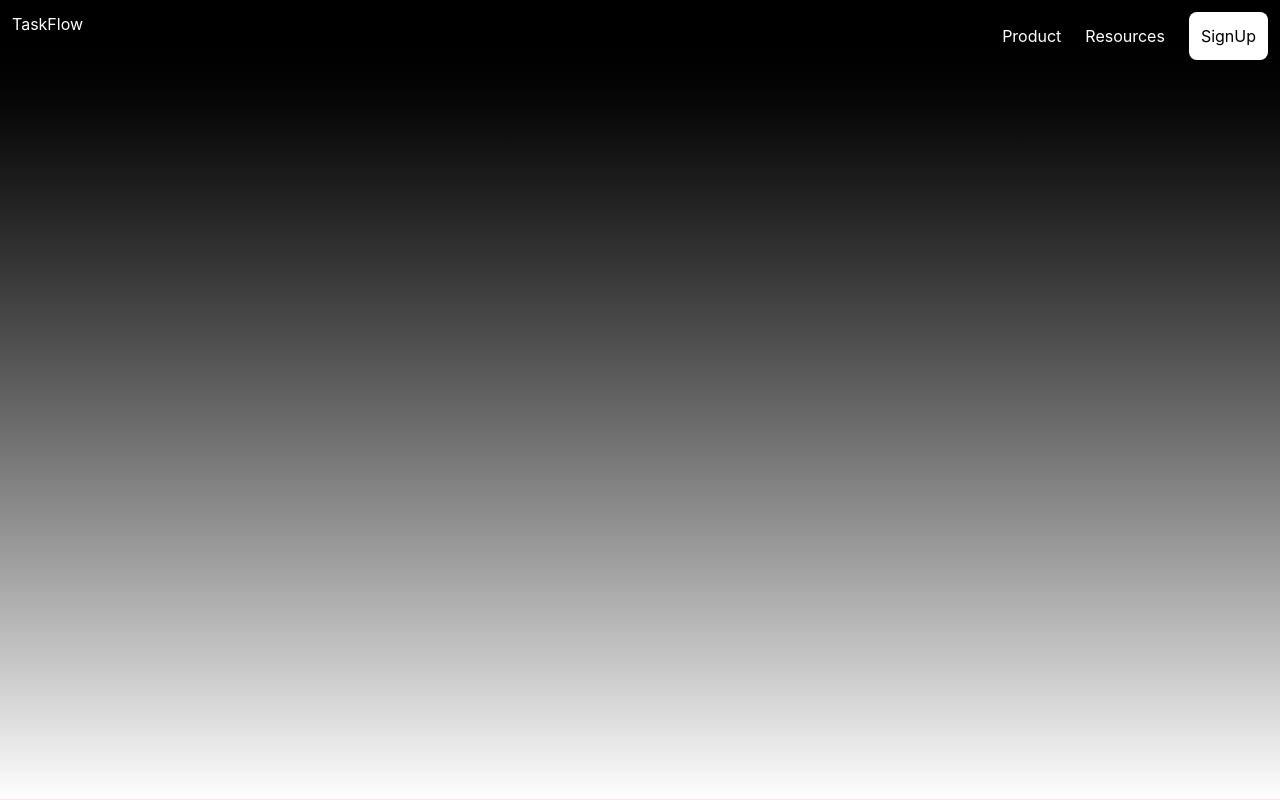
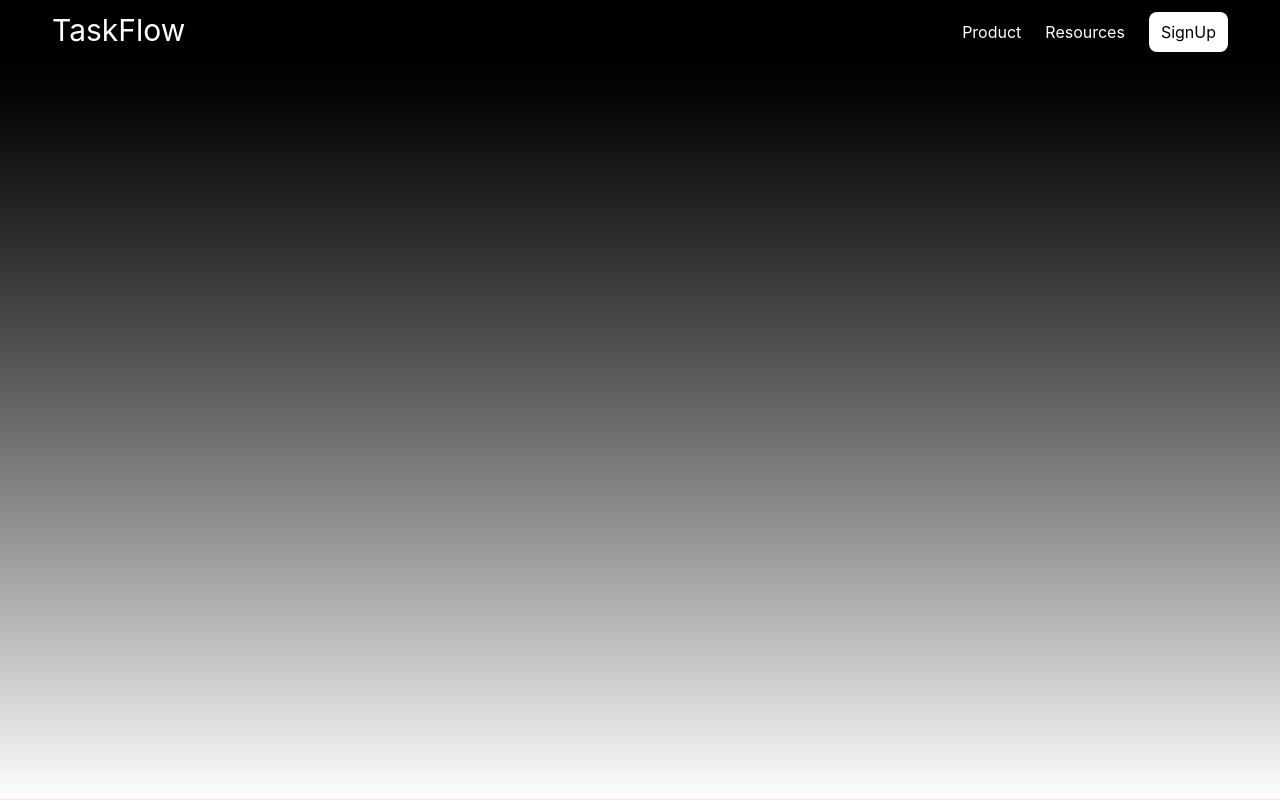
Before and after one commit to psshrijith/TaskFlow, a React (Vite) app: page / in a window 1280 px wide. Built offline with nearby package versions, Linux system fonts and the light colour scheme.

Commit message:
feat(taskflow): added nav bar component

```diff
--- a/src/components/NavBar.tsx
+++ b/src/components/NavBar.tsx
@@ -3,8 +3,8 @@ import { FormattedMessage } from "react-intl";
 const NavBar = () => {
     console.log("navbar");
     return (
-        <nav className="flex w-full flex-row items-start justify-between text-white list-none border-b border-red-100">
-                <p className="text-white p-3">
+        <nav className="flex w-full flex-row items-start justify-between text-white list-none border-b border-red-100 px-10">
+                <p className="text-white p-3 text-3xl">
                     <FormattedMessage id="landing.title" />
                 </p>
 
@@ -12,7 +12,7 @@ const NavBar = () => {
                     <ul className="flex list-none p-3 rounded-lg gap-6 items-center">
                         <li>Product</li>
                         <li>Resources</li>
-                        <button className="p-3 bg-white text-black rounded-lg">SignUp</button>
+                        <button className="px-3 py-2 bg-white text-black rounded-lg">SignUp</button>
                     </ul>
                 </div>
 
```
